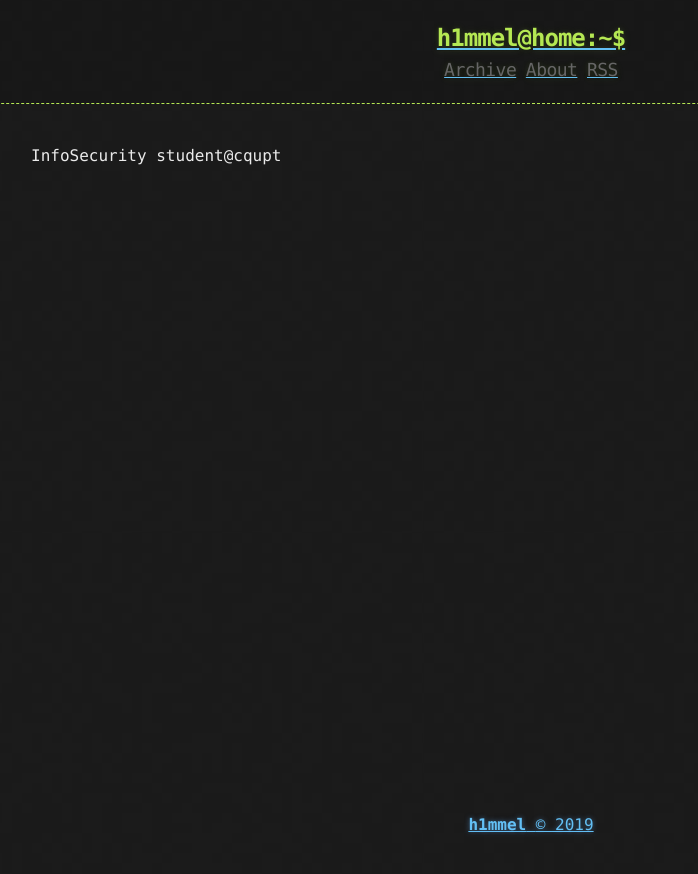
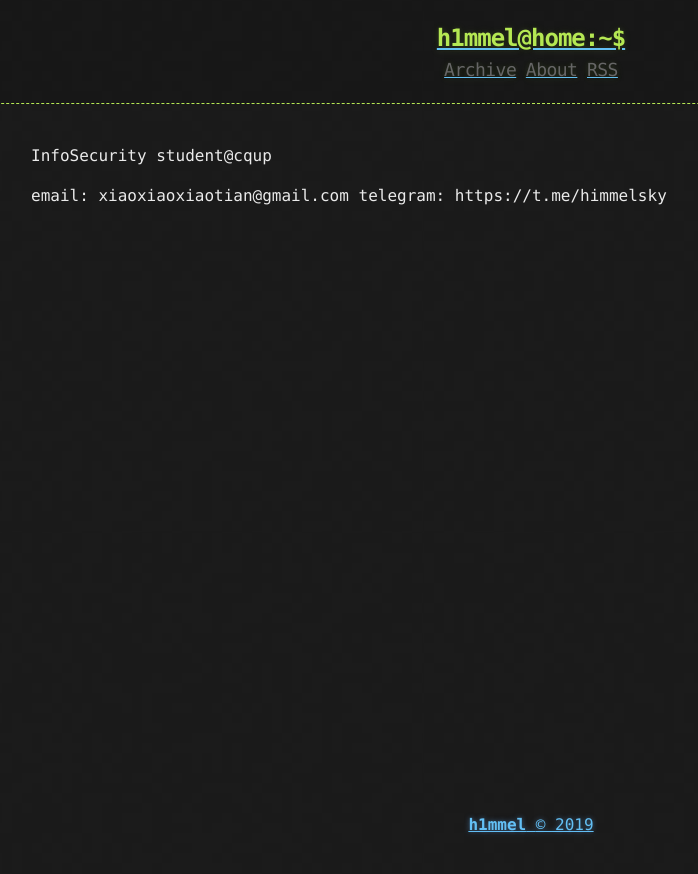
Before and after one commit to h1mmel/h1mmel.github.io, a Jekyll site: the page built from about.md, in a window 1280 px wide. Shown: the top 874 px of the page, without its empty margins (109-807 px from the left). Built offline with Jekyll 4.4.1, drawn with Linux system fonts in a browser that asks for light colours.

Commit message:
Update about.md

```diff
--- a/about.md
+++ b/about.md
@@ -3,4 +3,7 @@ layout: page
 title: About
 ---
 
-InfoSecurity student@cqupt
+InfoSecurity student@cqup
+
+email: xiaoxiaoxiaotian@gmail.com
+telegram: https://t.me/himmelsky
```
